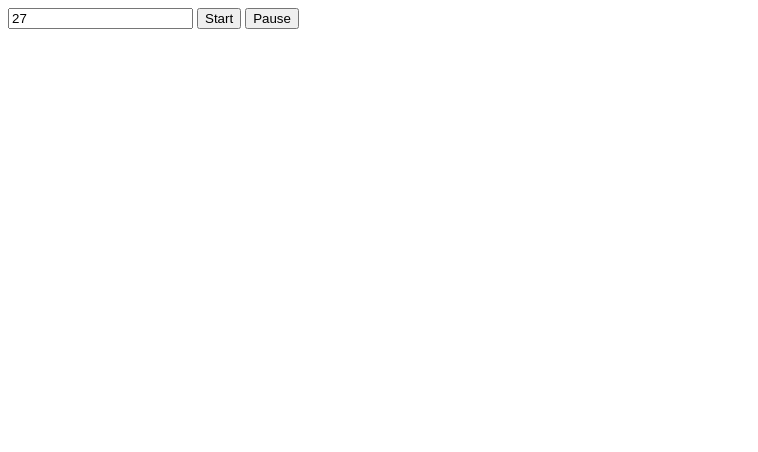
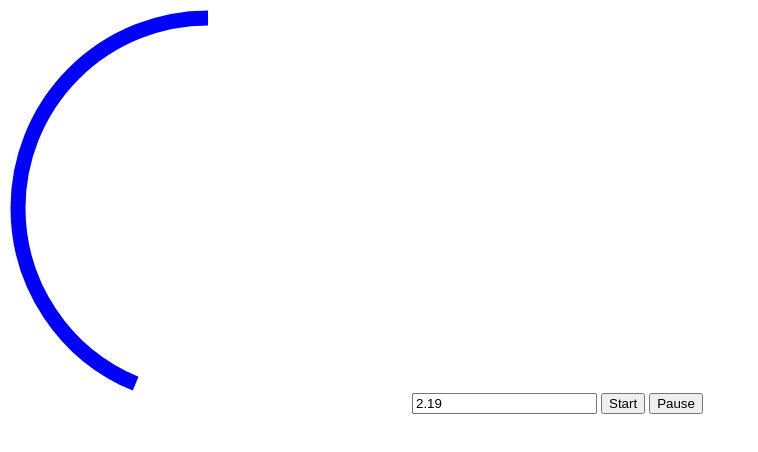
Before and after one commit to denis-basov/js_timer, a plain HTML site: page index.html in a window 1280 px wide. Both pictures are taken after a click on the button "Start". Shown: the whole page, without its empty margins (0-758 px from the left). Drawn offline with Linux system fonts and the light colour scheme.

Commit message:
count correct offset

```diff
--- a/index.html
+++ b/index.html
@@ -2,14 +2,25 @@
 <html>
 
 <head>
-    <script defer src="index.js"></script>
+
 </head>
 
 <body>
-    <input type="text" id="duration" value="30">
+    <svg height="400" width="400">
+        <circle r="190"
+        cx="200"
+        cy="200"
+        fill="transparent"
+        stroke="blue"
+        stroke-width="15"
+        transform="rotate(-90 200 200)">
+    </svg>
+    <input type="text" id="duration" value="5">
     <button id="start">Start</button>
     <button id="pause">Pause</button>
 
+    <script defer src="timer.js"></script>
+    <script defer src="index.js"></script>
 </body>
 
 </html>
--- a/index.js
+++ b/index.js
@@ -1,38 +1,23 @@
-class Timer{
-
-    constructor(durationInput, startButton, pauseButton){
-        this.durationInput = durationInput;
-        this.startButton = startButton;
-        this.pauseButton = pauseButton;
-
-        this.startButton.addEventListener('click', this.start);
-        this.pauseButton.addEventListener('click', this.pause);
-    }
-
-    start = () => { // start timer
-        this.tick();
-        this.interval = setInterval(this.tick, 1000);
-    }
-
-    pause = () => { // pause timer
-        clearInterval(this.interval);
-    }
-
-    tick = () => { // one timer tick
-        this.timeRemaining = this.timeRemaining - 1;
-    }
-
-    get timeRemaining(){
-        return parseFloat(this.durationInput.value);
-    }
-
-    set timeRemaining(time){
-        this.durationInput.value = time;
-    }
-}
-
 const durationInput = document.querySelector('#duration');
 const startButton = document.querySelector('#start');
 const pauseButton = document.querySelector('#pause');
+const circle = document.querySelector('circle');
 
-const timer = new Timer(durationInput, startButton, pauseButton);
+const perimeter = circle.getAttribute('r') * 2 * Math.PI;
+circle.setAttribute('stroke-dasharray', perimeter);
+
+
+let duration;
+const timer = new Timer(durationInput, startButton, pauseButton, {
+    onStart(totalDuration){
+        duration = totalDuration;
+    },
+    onTick(timeRemaining){
+        circle.setAttribute('stroke-dashoffset', perimeter * timeRemaining / duration - perimeter);
+    },
+    onComplete(){
+        console.log('Timer finished');
+    }
+});
+
+// 100пикс * 20сек / 20сек - 100пикс =
--- /dev/null
+++ b/timer.js
@@ -0,0 +1,52 @@
+class Timer{
+
+    constructor(durationInput, startButton, pauseButton, callbacks){
+        this.durationInput = durationInput;
+        this.startButton = startButton;
+        this.pauseButton = pauseButton;
+        if(callbacks){
+            this.onStart = callbacks.onStart;
+            this.onTick = callbacks.onTick;
+            this.onComplete = callbacks.onComplete;
+        }
+
+        this.startButton.addEventListener('click', this.start);
+        this.pauseButton.addEventListener('click', this.pause);
+    }
+
+    start = () => { // start timer
+        if(this.onStart){
+            this.onStart(this.timeRemaining);
+        }
+        this.tick();
+        this.interval = setInterval(this.tick, 10);
+    }
+
+    pause = () => { // pause timer
+        clearInterval(this.interval);
+    }
+
+    tick = () => { // one timer tick
+        if(this.timeRemaining <= 0){
+            this.pause();
+            if(this.onComplete){
+                this.onComplete();
+            }
+        }else{
+            this.timeRemaining = this.timeRemaining - 0.01;
+            if(this.onTick){
+                this.onTick(this.timeRemaining);
+            }
+        }
+
+    }
+
+
+    get timeRemaining(){ // get time value
+        return parseFloat(this.durationInput.value);
+    }
+
+    set timeRemaining(time){ // set time value
+        this.durationInput.value = time.toFixed(2);
+    }
+}
```
